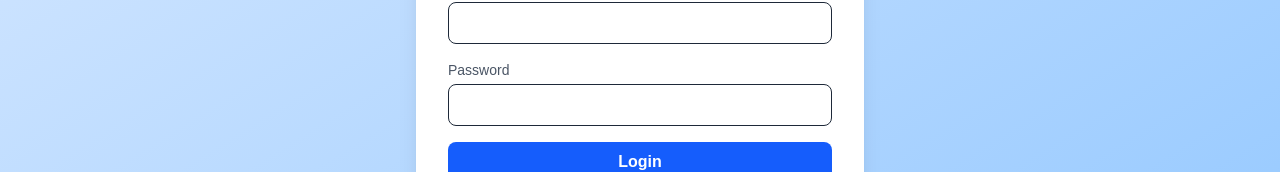
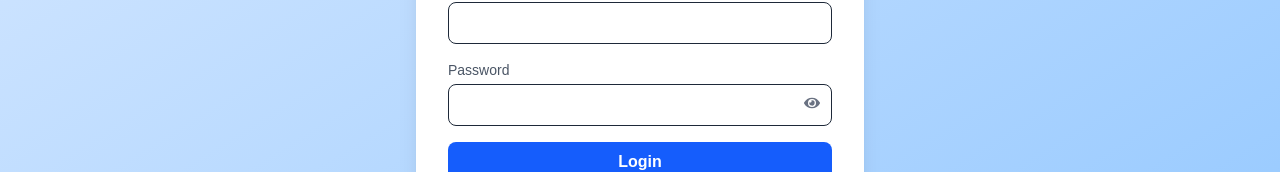
Before and after one commit to AbdanulIkhlas/farmagitechs-test, a Next.js app: page / in a window 1280 px wide. Shown: the part 348-520 px from the top of the page. Built offline with nearby package versions, Linux system fonts and the light colour scheme.

Commit message:
improved the login folder structure to be more modular and added a show password feature.

```diff
--- a/package.json
+++ b/package.json
@@ -12,6 +12,7 @@
     "next": "15.3.0",
     "react": "^19.0.0",
     "react-dom": "^19.0.0",
+    "react-icons": "^5.5.0",
     "react-toastify": "^11.0.5"
   },
   "devDependencies": {
--- a/src/app/login/page.js
+++ b/src/app/login/page.js
@@ -4,6 +4,8 @@ import { useState, useEffect } from "react";
 import { useRouter, useSearchParams } from "next/navigation";
 import { toast, ToastContainer } from "react-toastify";
 import "react-toastify/dist/ReactToastify.css";
+import { loginUser } from "./services/authService";
+import { FaEye, FaEyeSlash } from "react-icons/fa";
 
 export default function LoginPage() {
   const router = useRouter();
@@ -11,8 +13,8 @@ export default function LoginPage() {
 
   const [username, setUsername] = useState("");
   const [password, setPassword] = useState("");
+  const [showPassword, setShowPassword] = useState(false);
 
-  // Tampilkan toast jika URL mengandung ?logout=true
   useEffect(() => {
     if (searchParams.get("logout") === "true") {
       toast.info("Berhasil logout.");
@@ -23,16 +25,7 @@ export default function LoginPage() {
     e.preventDefault();
 
     try {
-      const res = await fetch(
-        `${process.env.NEXT_PUBLIC_API_BASE_URL}/api/auth/generate_token`,
-        {
-          method: "POST",
-          headers: { "Content-Type": "application/json" },
-          body: JSON.stringify({ username, password }),
-        }
-      );
-
-      const data = await res.json();
+      const data = await loginUser(username, password);
 
       if (data.metaData.code === 200) {
         localStorage.setItem("token", data.response.token);
@@ -44,7 +37,7 @@ export default function LoginPage() {
         toast.error("Login gagal. Periksa kembali.");
       }
     } catch (error) {
-      toast.error("Terjadi kesalahan jaringan.");
+      toast.error(error.message || "Terjadi kesalahan saat login.");
     }
   };
 
@@ -71,13 +64,23 @@ export default function LoginPage() {
             <label className="block text-sm font-medium text-gray-600">
               Password
             </label>
-            <input
-              type="password"
-              className="w-full mt-1 px-4 py-2 text-gray-800 border rounded-lg focus:outline-none focus:ring-2 focus:ring-blue-400"
-              value={password}
-              onChange={(e) => setPassword(e.target.value)}
-              required
-            />
+            <div className="relative">
+              <input
+                type={showPassword ? "text" : "password"}
+                className="w-full mt-1 px-4 py-2 text-gray-800 border rounded-lg focus:outline-none focus:ring-2 focus:ring-blue-400 pr-10"
+                value={password}
+                onChange={(e) => setPassword(e.target.value)}
+                required
+              />
+              <button
+                type="button"
+                onClick={() => setShowPassword(!showPassword)}
+                className="absolute inset-y-0 right-3 flex items-center text-gray-500"
+                tabIndex={-1}
+              >
+                {showPassword ? <FaEyeSlash /> : <FaEye />}
+              </button>
+            </div>
           </div>
           <button
             type="submit"
--- /dev/null
+++ b/src/app/login/services/authService.js
@@ -0,0 +1,17 @@
+export const loginUser = async (username, password) => {
+  try {
+    const res = await fetch(
+      `${process.env.NEXT_PUBLIC_API_BASE_URL}/api/auth/generate_token`,
+      {
+        method: "POST",
+        headers: { "Content-Type": "application/json" },
+        body: JSON.stringify({ username, password }),
+      }
+    );
+
+    const data = await res.json();
+    return data;
+  } catch (error) {
+    throw new Error("Terjadi kesalahan jaringan.");
+  }
+};
```
Also changed, not shown: 1 other file (tests, documents, lock files or other folders).
